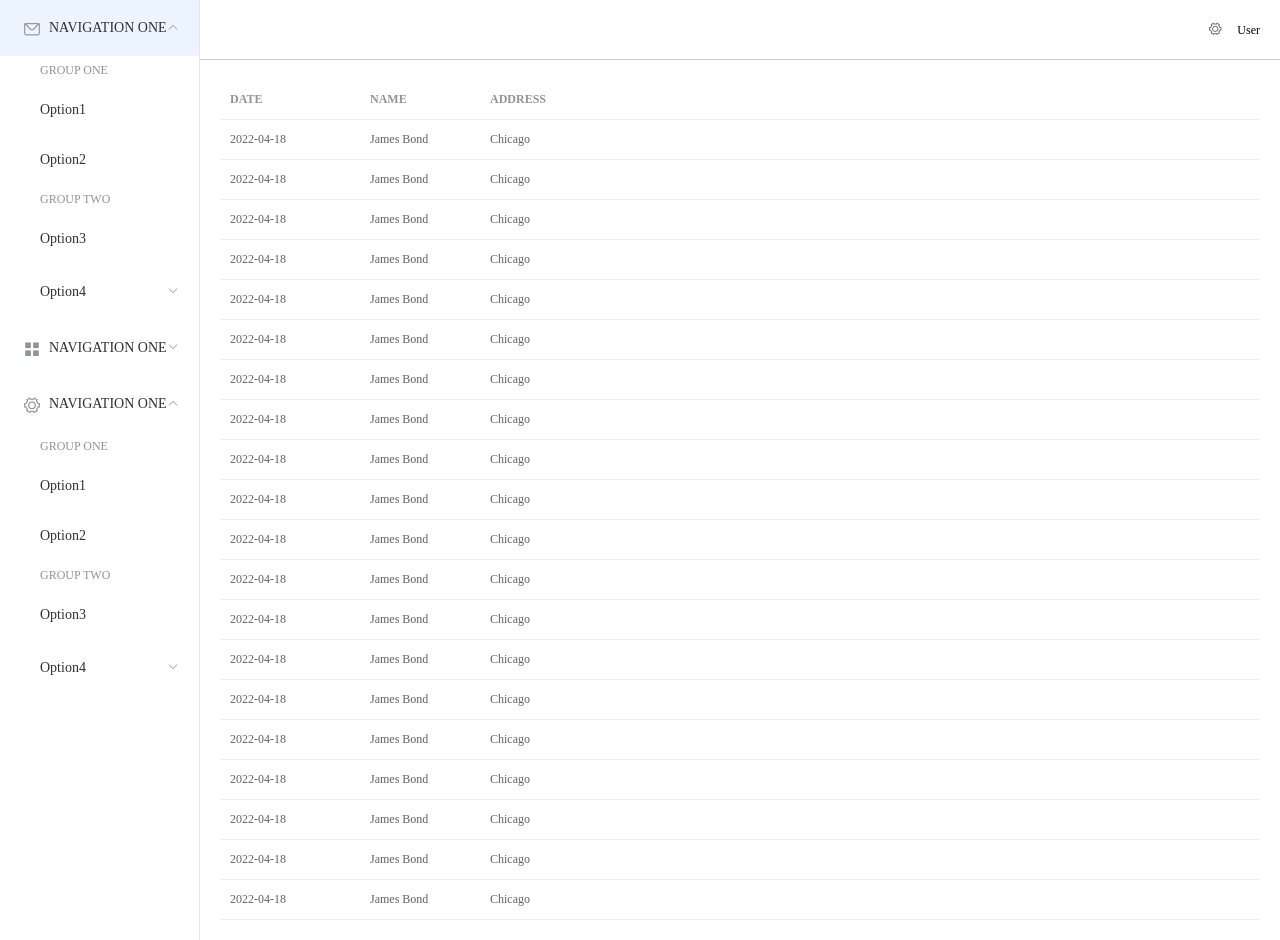
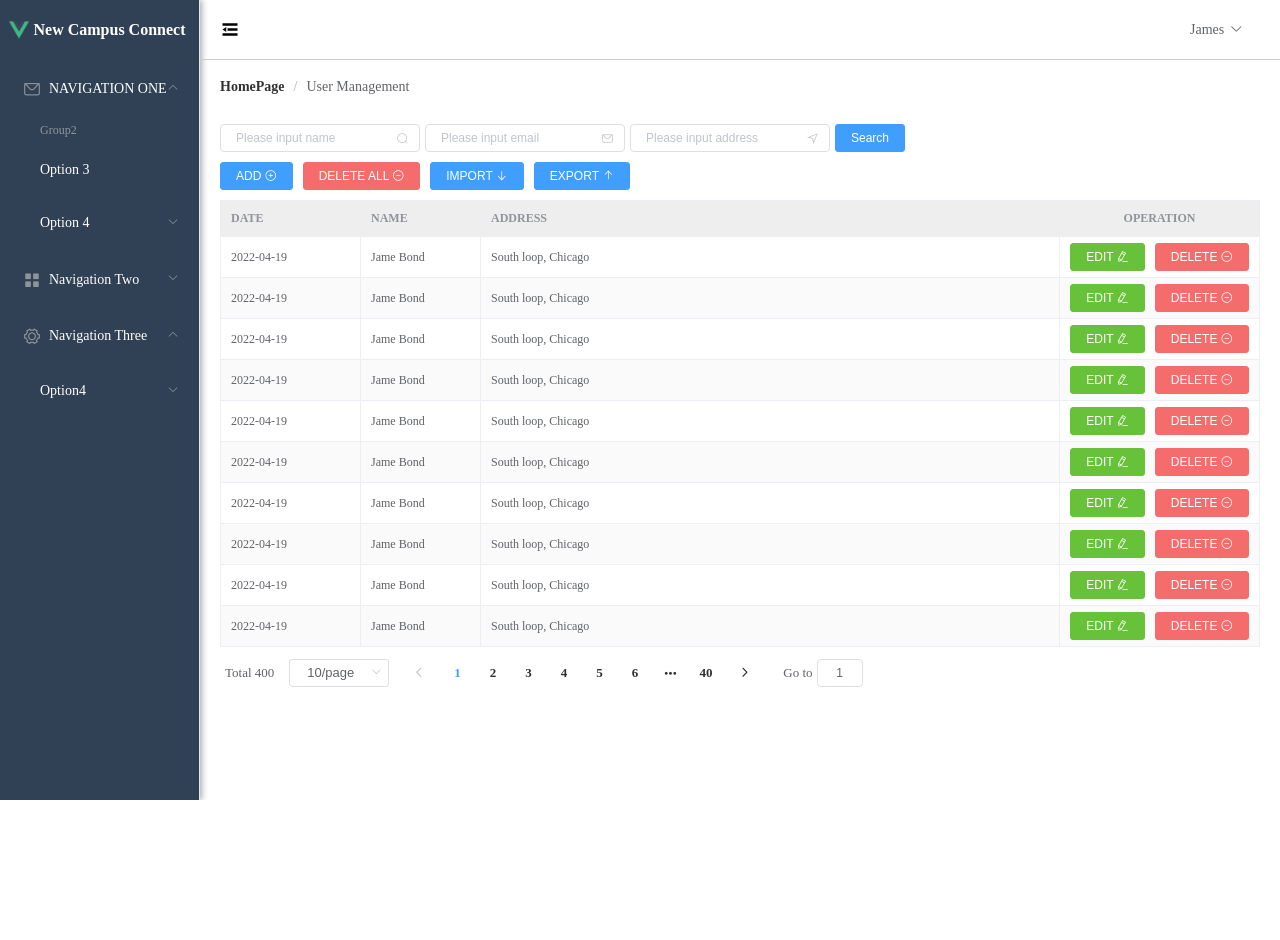
Before and after one commit to maxslavin17/SE-352-Project, a Vue app in the folder frontend/: page / in a window 1280 px wide. After the commit the page ends 800 px from the top, so only its background shows below. Built offline with nearby package versions, Linux system fonts and the light colour scheme.

Commit message:
add table button

```diff
--- a/frontend/src/assets/global.css
+++ b/frontend/src/assets/global.css
@@ -1,5 +1,15 @@
-html,body,div{
+*{
     margin: 0;
     padding: 0;
     box-sizing: border-box;
 }
+
+.ml-5 {
+    margin-left: 5px;
+}
+.mr-5 {
+    margin-right: 5px;
+}
+.pd-10 {
+    padding: 10px 0;
+}
--- a/frontend/src/main.js
+++ b/frontend/src/main.js
@@ -4,8 +4,12 @@ import router from './router'
 import ElementUI from 'element-ui';
 import 'element-ui/lib/theme-chalk/index.css';
 import './assets/global.css'
+import locale from 'element-ui/lib/locale/lang/en'
+
 Vue.config.productionTip = false
-Vue.use(ElementUI, { size: "small" });
+
+Vue.use(ElementUI, { size: "mini" , locale});
+
 new Vue({
   router,
   render: h => h(App)
--- a/frontend/src/views/HomeView.vue
+++ b/frontend/src/views/HomeView.vue
@@ -1,48 +1,46 @@
 <template>
-  <div>
-    <el-container>
-      <el-aside width="200px" style="background-color: rgb(238, 241, 246);">
-        <el-menu :default-openeds="['1', '3']" style="min-height: 100%">
+  <el-container style="min-height: 100vh">
+
+    <el-aside :width="sideWidth + 'px'" style="box-shadow: 2px 0 6px rgb(0 21 41 / 35%);">
+      <el-menu :default-openeds="['1', '3']" style="min-height: 100%; overflow-x: hidden"
+               background-color="rgb(48, 65, 86)"
+               text-color="#fff"
+               active-text-color="#ffd04b"
+               :collapse-transition="false"
+               :collapse="isCollapse"
+      >
+        <div style="height: 60px; line-height: 60px; text-align: center">
+          <img src="../assets/logo.png" alt="" style="width: 20px; position: relative; top: 5px; right: 5px">
+          <b style="color: white" v-show="logoTextShow">New Campus Connect</b>
+        </div>
         <el-submenu index="1">
-            <template slot="title"><i class="el-icon-message"></i>NAVIGATION ONE</template>
-            <el-menu-item-group>
-              <template slot="title">GROUP ONE</template>
-              <el-menu-item index="1-1">Option1</el-menu-item>
-              <el-menu-item index="1-2">Option2</el-menu-item>
-            </el-menu-item-group>
-            <el-menu-item-group title="GROUP TWO">
-              <el-menu-item index="1-3">Option3</el-menu-item>
+          <template slot="title">
+            <i class="el-icon-message"></i>
+            <span slot="title">NAVIGATION ONE</span>
+          </template>
+          <el-menu-item-group title="Group2">
+            <el-menu-item index="1-3">Option 3</el-menu-item>
           </el-menu-item-group>
           <el-submenu index="1-4">
-              <template slot="title">Option4</template>
+            <template slot="title">Option 4</template>
             <el-menu-item index="1-4-1">Option4-1</el-menu-item>
           </el-submenu>
         </el-submenu>
         <el-submenu index="2">
-            <template slot="title"><i class="el-icon-menu"></i>NAVIGATION ONE</template>
-            <el-menu-item-group>
-              <template slot="title">GROUP ONE</template>
-              <el-menu-item index="2-1">Option1</el-menu-item>
-              <el-menu-item index="2-2">Option2</el-menu-item>
-            </el-menu-item-group>
-            <el-menu-item-group title="GROUP TWO">
-              <el-menu-item index="2-3">Option3</el-menu-item>
-            </el-menu-item-group>
+          <template slot="title">
+            <i class="el-icon-menu"></i>
+            <span slot="title">Navigation Two</span>
+          </template>
           <el-submenu index="2-4">
             <template slot="title">Option4</template>
             <el-menu-item index="2-4-1">Option4-1</el-menu-item>
           </el-submenu>
         </el-submenu>
         <el-submenu index="3">
-            <template slot="title"><i class="el-icon-setting"></i>NAVIGATION ONE</template>
-            <el-menu-item-group>
-              <template slot="title">GROUP ONE</template>
-              <el-menu-item index="3-1">Option1</el-menu-item>
-              <el-menu-item index="3-2">Option2</el-menu-item>
-            </el-menu-item-group>
-            <el-menu-item-group title="GROUP TWO">
-              <el-menu-item index="3-3">Option3</el-menu-item>
-            </el-menu-item-group>
+          <template slot="title">
+            <i class="el-icon-setting"></i>
+            <span slot="title">Navigation Three</span>
+          </template>
           <el-submenu index="3-4">
             <template slot="title">Option4</template>
             <el-menu-item index="3-4-1">Option4-1</el-menu-item>
@@ -52,33 +50,71 @@
     </el-aside>
 
     <el-container>
-
-        <el-header style="text-align: right; font-size: 12px; border-bottom: 1px solid #ccc; line-height: 60px">
-          <el-dropdown>
-            <i class="el-icon-setting" style="margin-right: 15px"></i>
-            <el-dropdown-menu slot="dropdown">
-              <el-dropdown-item>check</el-dropdown-item>
-              <el-dropdown-item>add</el-dropdown-item>
-              <el-dropdown-item>delete</el-dropdown-item>
+      <el-header style="font-size: 12px; border-bottom: 1px solid #ccc; line-height: 60px; display: flex">
+        <div style="flex: 1; font-size: 20px">
+          <span :class="collapseBtnClass" style="cursor: pointer" @click="collapse"></span>
+        </div>
+        <el-dropdown style="width: 70px; cursor: pointer">
+          <span>James</span><i class="el-icon-arrow-down" style="margin-left: 5px"></i>
+          <el-dropdown-menu slot="dropdown" >
+            <el-dropdown-item style="font-size: 14px; padding: 5px 0">Personal Information</el-dropdown-item>
+            <el-dropdown-item style="font-size: 14px; padding: 5px 0">Sign Out</el-dropdown-item>
           </el-dropdown-menu>
         </el-dropdown>
-          <span>User</span>
+
       </el-header>
 
       <el-main>
-          <el-table :data="tableData">
+        <div style="margin-bottom: 30px">
+          <el-breadcrumb separator="/">
+            <el-breadcrumb-item :to="{ path: '/' }">HomePage</el-breadcrumb-item>
+            <el-breadcrumb-item>User Management</el-breadcrumb-item>
+          </el-breadcrumb>
+        </div>
+
+        <div style="margin: 10px 0">
+          <el-input style="width: 200px" placeholder="Please input name" suffix-icon="el-icon-search"></el-input>
+          <el-input style="width: 200px" placeholder="Please input email" suffix-icon="el-icon-message" class="ml-5"></el-input>
+          <el-input style="width: 200px" placeholder="Please input address" suffix-icon="el-icon-position" class="ml-5"></el-input>
+          <el-button class="ml-5" type="primary">Search</el-button>
+        </div>
+
+        <div style="margin: 10px 0">
+          <el-button type="primary">ADD <i class="el-icon-circle-plus-outline"></i></el-button>
+          <el-button type="danger">DELETE ALL <i class="el-icon-remove-outline"></i></el-button>
+          <el-button type="primary">IMPORT <i class="el-icon-bottom"></i></el-button>
+          <el-button type="primary">EXPORT <i class="el-icon-top"></i></el-button>
+        </div>
+
+        <el-table :data="tableData" border stripe :header-cell-class-name="headerBg">
           <el-table-column prop="date" label="DATE" width="140">
           </el-table-column>
           <el-table-column prop="name" label="NAME" width="120">
           </el-table-column>
           <el-table-column prop="address" label="ADDRESS">
           </el-table-column>
+          <el-table-column label="OPERATION"  width="200" align="center">
+            <template slot-scope="scope">
+              <el-button type="success">EDIT <i class="el-icon-edit"></i></el-button>
+              <el-button type="danger">DELETE <i class="el-icon-remove-outline"></i></el-button>
+            </template>
+          </el-table-column>
         </el-table>
+
+        <div style="padding: 10px 0">
+          <el-pagination
+
+              :page-sizes="[5, 10, 15, 20]"
+              :page-size="10"
+              layout="total, sizes, prev, pager, next, jumper"
+              :total="400">
+          </el-pagination>
+        </div>
+
       </el-main>
 
     </el-container>
   </el-container>
-  </div>
 </template>
 
 <script>
@@ -87,14 +123,39 @@ export default {
   name: 'Home',
   data() {
     const item = {
-      date: '2022-04-18',
-      name: 'James Bond',
-      address: 'Chicago'
+      date: '2022-04-19',
+      name: 'Jame Bond',
+      address: 'South loop, Chicago'
     };
     return {
-      tableData: Array(20).fill(item),
-      msg: "hello 452"
+      tableData: Array(10).fill(item),
+      msg: "hello",
+      collapseBtnClass: 'el-icon-s-fold',
+      isCollapse: false,
+      sideWidth: 200,
+      logoTextShow: true,
+      headerBg: 'headerBg'
+    }
+  },
+  methods: {
+    collapse() {  // 点击收缩按钮触发
+      this.isCollapse = !this.isCollapse
+      if (this.isCollapse) {  // 收缩
+        this.sideWidth = 64
+        this.collapseBtnClass = 'el-icon-s-unfold'
+        this.logoTextShow = false
+      } else {   // 展开
+        this.sideWidth = 200
+        this.collapseBtnClass = 'el-icon-s-fold'
+        this.logoTextShow = true
+      }
     }
   }
 }
 </script>
+
+<style>
+.headerBg {
+  background: #eee!important;
+}
+</style>
```
Lines whose indentation alone changed are shown as unchanged.
